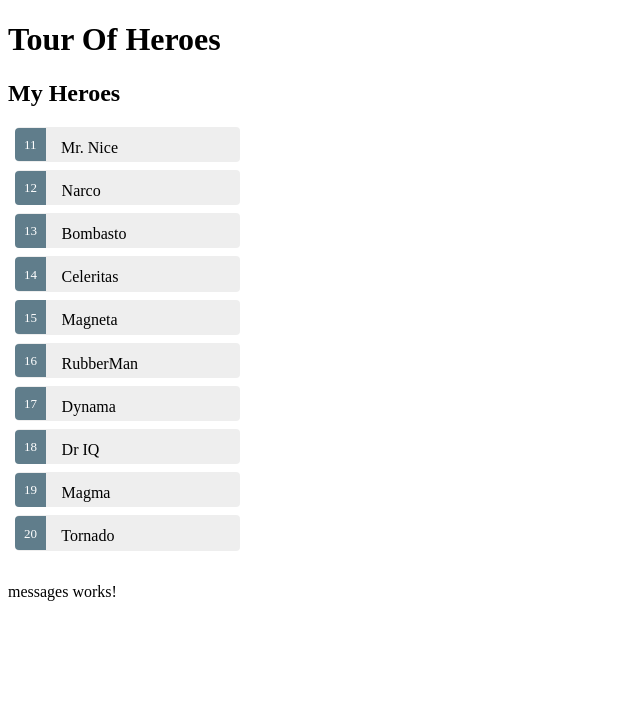
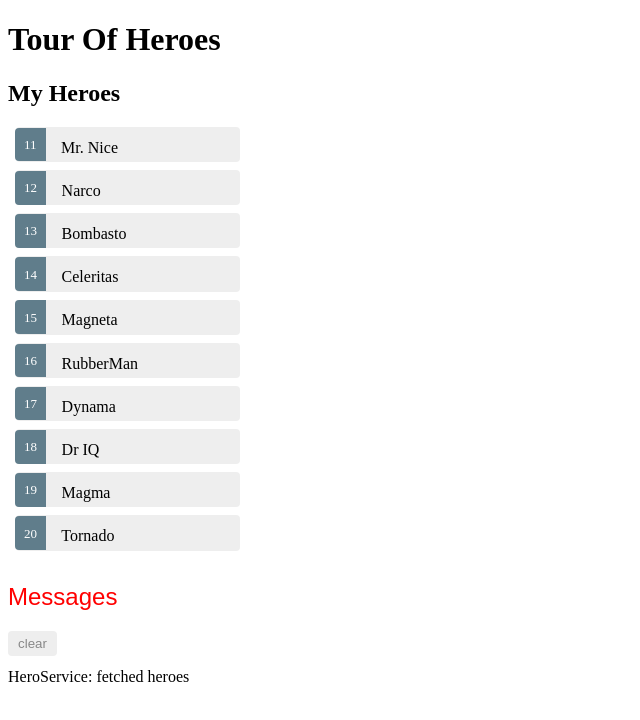
Before and after one commit to JamesVorder/angular-tour-of-heroes, an Angular app: page / in a window 1280 px wide. Shown: the top 720 px of the page, without its empty margins (0-640 px from the left). Built offline with nearby package versions, Linux system fonts and the light colour scheme.

Commit message:
Added a message component to the view. Doesn't seem to be updating properly yet, though...

```diff
--- a/src/app/hero.service.ts
+++ b/src/app/hero.service.ts
@@ -1,16 +1,21 @@
 import { Injectable } from '@angular/core';
+
+import { Observable, of } from 'rxjs';
+
 import { Hero } from './hero';
 import { HEROES } from './mock-heroes';
-import { Observable, of } from 'rxjs';
+import { MessageService } from './message.service';
 
 @Injectable({
-  providedIn: 'root'
+  providedIn: 'root',
 })
 export class HeroService {
 
-  constructor() { }
+  constructor(private messageService: MessageService) { }
 
   getHeroes(): Observable<Hero[]> {
+    // TODO: send the message _after_ fetching the heroes
+    this.messageService.add('HeroService: fetched heroes');
     return of(HEROES);
   }
 }
--- a/src/app/heroes/heroes.component.ts
+++ b/src/app/heroes/heroes.component.ts
@@ -1,20 +1,21 @@
 import { Component, OnInit } from '@angular/core';
+
 import { Hero } from '../hero';
 import { HeroService } from '../hero.service';
+
 @Component({
   selector: 'app-heroes',
   templateUrl: './heroes.component.html',
   styleUrls: ['./heroes.component.css']
 })
 export class HeroesComponent implements OnInit {
-  hero: Hero = {
-    id: 1,
-    name: 'Windstorm'
-  };
-  heroes: Hero[];
+
   selectedHero: Hero;
 
+  heroes: Hero[];
+
   constructor(private heroService: HeroService) { }
+
   ngOnInit() {
     this.getHeroes();
   }
@@ -27,5 +28,4 @@ export class HeroesComponent implements OnInit {
     this.heroService.getHeroes()
       .subscribe(heroes => this.heroes = heroes);
   }
-
 }
--- a/src/app/message.service.ts
+++ b/src/app/message.service.ts
@@ -1,9 +1,16 @@
 import { Injectable } from '@angular/core';
 
 @Injectable({
-  providedIn: 'root'
+  providedIn: 'root',
 })
 export class MessageService {
+  messages: string[] = [];
 
-  constructor() { }
+  add(message: string) {
+    this.messages.push(message);
+  }
+
+  clear() {
+    this.messages = [];
+  }
 }
--- a/src/app/messages/messages.component.css
+++ b/src/app/messages/messages.component.css
@@ -0,0 +1,35 @@
+/* MessagesComponent's private CSS styles */
+h2 {
+  color: red;
+  font-family: Arial, Helvetica, sans-serif;
+  font-weight: lighter;
+}
+body {
+  margin: 2em;
+}
+body, input[text], button {
+  color: crimson;
+  font-family: Cambria, Georgia;
+}
+
+button.clear {
+  font-family: Arial;
+  background-color: #eee;
+  border: none;
+  padding: 5px 10px;
+  border-radius: 4px;
+  cursor: pointer;
+  cursor: hand;
+}
+button:hover {
+  background-color: #cfd8dc;
+}
+button:disabled {
+  background-color: #eee;
+  color: #aaa;
+  cursor: auto;
+}
+button.clear {
+  color: #888;
+  margin-bottom: 12px;
+}
--- a/src/app/messages/messages.component.html
+++ b/src/app/messages/messages.component.html
@@ -1,3 +1,8 @@
-<p>
-  messages works!
-</p>
+<div *ngIf="messageService.messages.length">
+
+  <h2>Messages</h2>
+  <button class="clear"
+          (click)="messageService.clear()">clear</button>
+  <div *ngFor='let message of messageService.messages'> {{message}} </div>
+
+</div>
--- a/src/app/messages/messages.component.ts
+++ b/src/app/messages/messages.component.ts
@@ -1,4 +1,5 @@
 import { Component, OnInit } from '@angular/core';
+import { MessageService } from '../message.service';
 
 @Component({
   selector: 'app-messages',
@@ -7,7 +8,7 @@ import { Component, OnInit } from '@angular/core';
 })
 export class MessagesComponent implements OnInit {
 
-  constructor() { }
+  constructor(public messageService: MessageService) {}
 
   ngOnInit() {
   }
```
Also changed, not shown: src/app/app.module.ts (+5 -5 lines).
